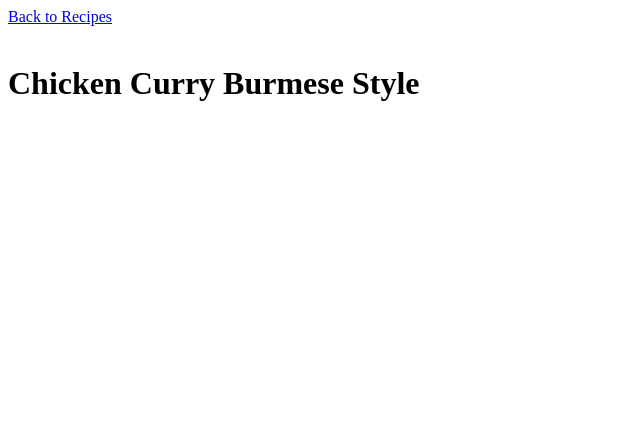
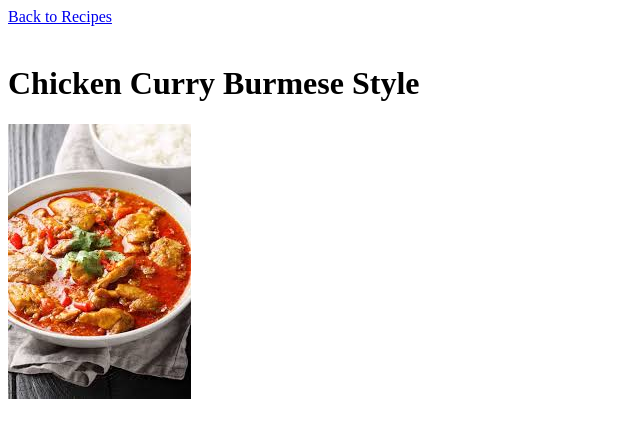
Before and after one commit to Oaksoe11/odin-recipes, a plain HTML site: page recipes/chickenCurry.html in a window 1280 px wide. Shown: the whole page, without its empty margins (0-640 px from the left). Drawn offline with Linux system fonts and the light colour scheme.

Commit message:
Add chickenCurry.png to chickenCurry.html

```diff
--- a/recipes/chickenCurry.html
+++ b/recipes/chickenCurry.html
@@ -9,5 +9,7 @@
     <a href="../index.html">Back to Recipes</a><br><br>
 
     <h1>Chicken Curry Burmese Style</h1>
+
+    <img src="../images/chickenCurry.png" alt="chicken curry image">
 </body>
 </html>
```
